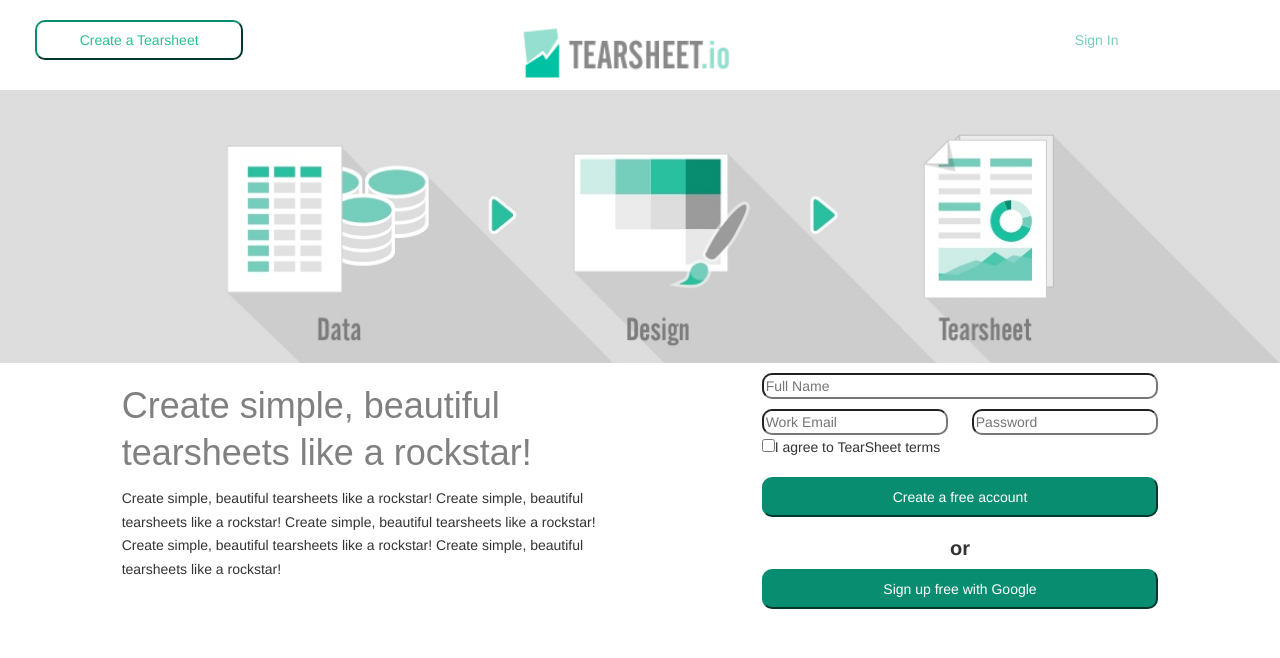
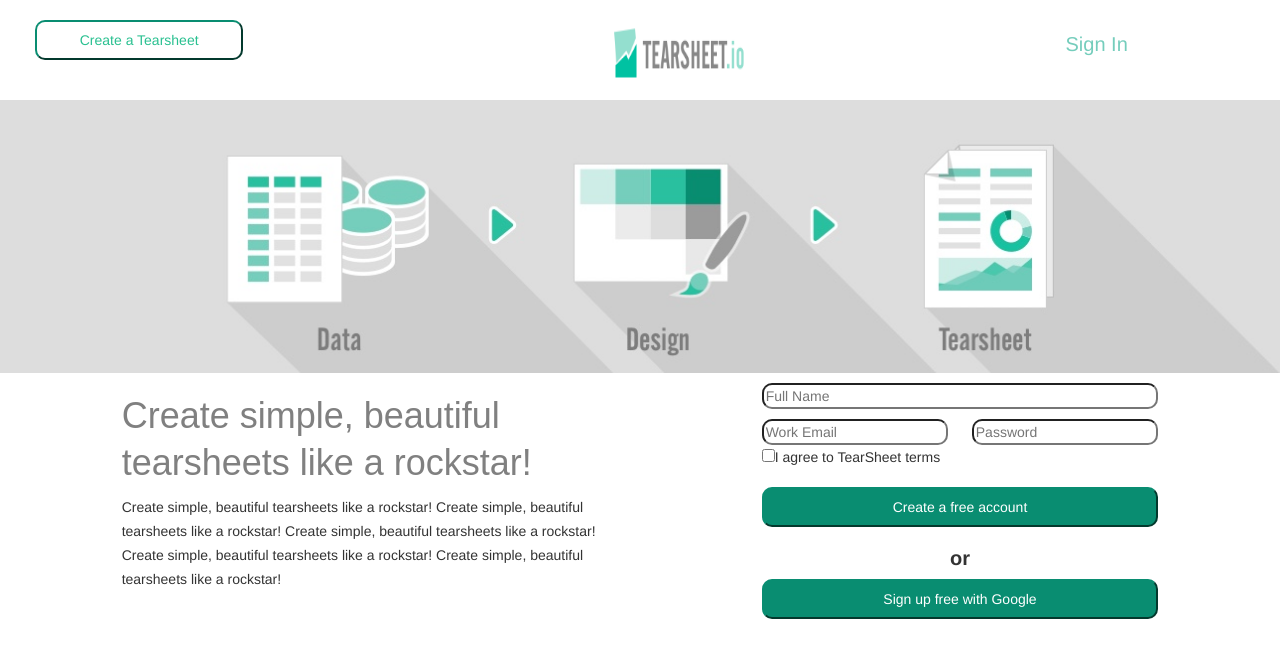
Before and after one commit to JaredTPotter/CHSTechClass-Projects, a website: page TearSheets/project/index.html in a window 1280 px wide. Drawn offline with nearby package versions, Linux system fonts and the light colour scheme.

Commit message:
Navbar Changes

```diff
--- a/TearSheets/project/index.html
+++ b/TearSheets/project/index.html
@@ -11,12 +11,11 @@
 
 <body>
     <div class="container-fluid">
-        <button class="col-sm-2 Button ButtonOne">Create a Tearsheet</button>
-        <img src="../_design/Logo.png" class="col-sm-3 col-sm-offset-2 logo " />
-        <div class="signin col-sm-2 col-sm-offset-2 text-right bob" href="#">Sign In
-
-        </div>
-
+        <button class="col-md-2 col-sm-12 Button ButtonOne">Create a Tearsheet</button>
+        <div class="col-md-3"></div>
+        <img src="../_design/Logo.png" class="col-md-2 col-sm-12 logo" />
+        <div class="col-md-2 placeholderDiv"></div>
+        <div class="signin col-md-2 col-sm-12 text-right bob" href="#">Sign In</div>
     </div>
     <img src="../_assets/Tearsheets-Banner.jpg" class="banner"/>
 
--- a/TearSheets/project/style.css
+++ b/TearSheets/project/style.css
@@ -2,8 +2,8 @@ img.banner {
     width: 100%;
 }
 
-signin {
-    font-size: 100px;
+.signin {
+    font-size: 20px;
 }
 
 .Input {
@@ -66,6 +66,7 @@ signin {
 
 .logo {
     margin-top: 10px;
+    height: 10%;
 }
 
 .or {
@@ -83,3 +84,7 @@ signin {
 .createParagraph {
     line-height: 1.7;
 }
+
+.placeholderDiv {
+    height: 100px;
+}
```
